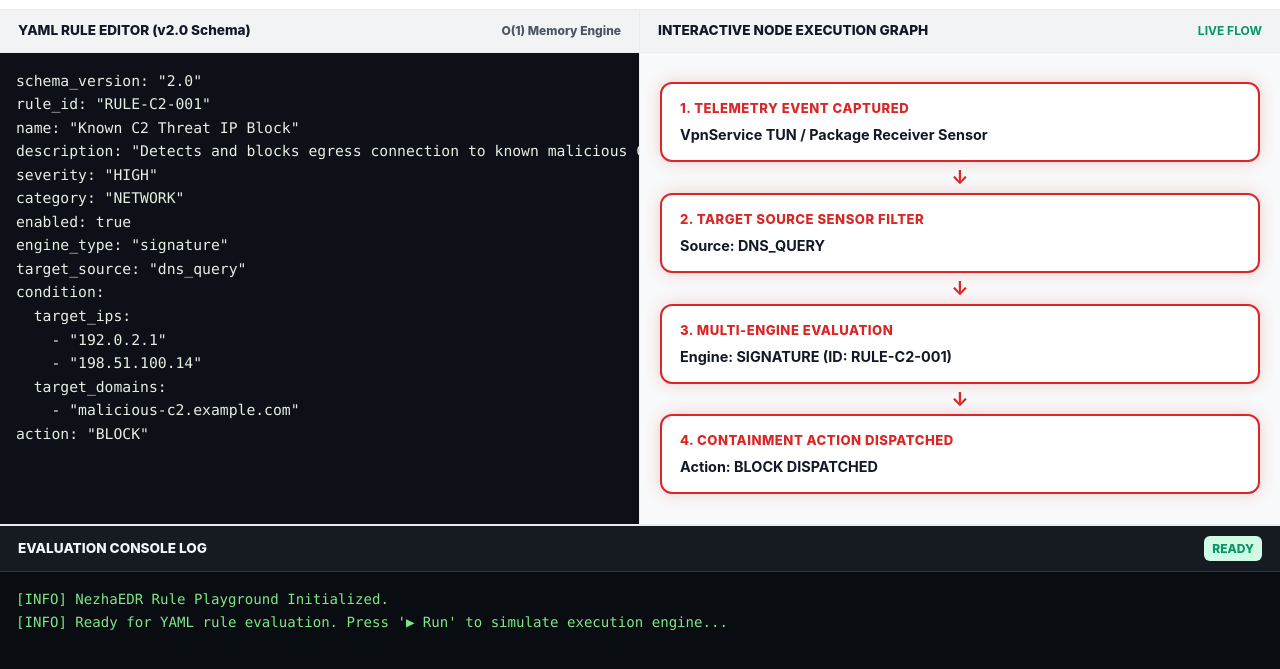
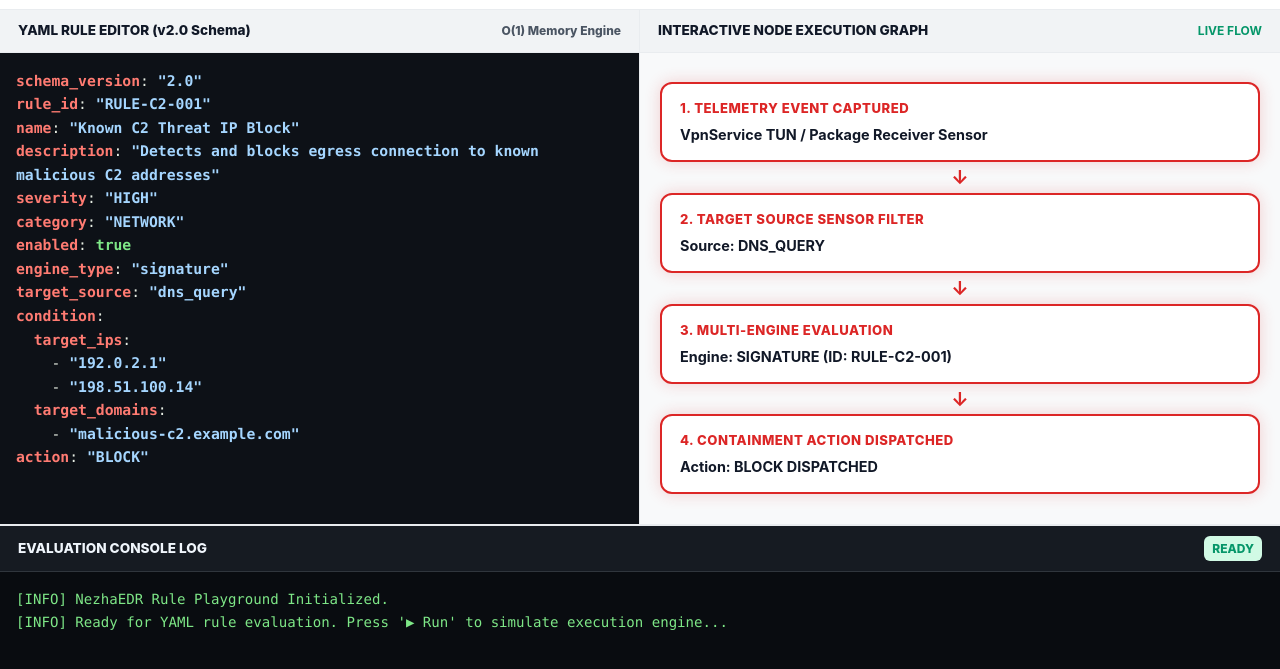
Before and after one commit to ctkqiang/NezhaEDRAndroid, a plain HTML site: page docs/playground.html in a window 1280 px wide. Shown: the part 55-724 px from the top of the page. Drawn offline with Linux system fonts and the light colour scheme.

Commit message:
feat(service,docs): make VPN foreground service notification non-dismissable and add real-time YAML syntax highlighting to playground editor

```diff
--- a/docs/app.js
+++ b/docs/app.js
@@ -210,8 +210,62 @@ function loadTemplate(type) {
   const editor = document.getElementById("yamlEditor");
   if (editor && yamlTemplates[type]) {
     editor.value = yamlTemplates[type];
-    updateNodeVisualizer();
+    onYamlInput();
   }
+}
+
+function onYamlInput() {
+  const editor = document.getElementById("yamlEditor");
+  if (!editor) return;
+  renderYamlHighlighting(editor.value);
+  updateNodeVisualizer();
+}
+
+function syncEditorScroll() {
+  const editor = document.getElementById("yamlEditor");
+  const highlighting = document.getElementById("editorHighlighting");
+  if (editor && highlighting) {
+    highlighting.scrollTop = editor.scrollTop;
+    highlighting.scrollLeft = editor.scrollLeft;
+  }
+}
+
+function renderYamlHighlighting(rawText) {
+  const codeEl = document.getElementById("highlightCode");
+  if (!codeEl) return;
+
+  const lines = rawText.split("\n");
+  const highlightedLines = lines.map(line => {
+    let escaped = line.replace(/&/g, "&amp;").replace(/</g, "&lt;").replace(/>/g, "&gt;");
+
+    if (escaped.trim().startsWith("#")) {
+      return `<span class="cmt">${escaped}</span>`;
+    }
+
+    if (escaped.includes(":")) {
+      const parts = escaped.split(":");
+      const key = parts[0];
+      const val = parts.slice(1).join(":");
+
+      let valHtml = val;
+      if (val.includes('"')) {
+        valHtml = val.replace(/"([^"]*)"/g, '<span class="str">"$1"</span>');
+      } else if (val.trim() === "true" || val.trim() === "false") {
+        valHtml = val.replace(/(true|false)/g, '<span class="val">$1</span>');
+      } else if (!isNaN(parseFloat(val.trim()))) {
+        valHtml = val.replace(/(\d+(\.\d+)?)/g, '<span class="val">$1</span>');
+      }
+      return `<span class="kw">${key}</span>:${valHtml}`;
+    }
+
+    if (escaped.trim().startsWith("-")) {
+      return escaped.replace(/"([^"]*)"/g, '<span class="str">"$1"</span>');
+    }
+
+    return escaped;
+  });
+
+  codeEl.innerHTML = highlightedLines.join("\n");
 }
 
 function updateNodeVisualizer() {
@@ -272,5 +326,5 @@ function runSimulation() {
 
 document.addEventListener("DOMContentLoaded", () => {
   initAutoThemeAndLocale();
-  updateNodeVisualizer();
+  onYamlInput();
 });
--- a/docs/playground.html
+++ b/docs/playground.html
@@ -75,7 +75,7 @@
       justify-content: space-between;
       align-items: center;
     }
-    /* Syntax Highlighted Editor Container */
+    /* Dual-Layer Syntax Highlighted Editor Container */
     .editor-wrapper {
       position: relative;
       flex: 1;
@@ -84,24 +84,45 @@
       background-color: #0D1117;
       overflow: hidden;
     }
-    .code-editor {
+    .editor-highlighting {
+      position: absolute;
+      top: 0;
+      left: 0;
       width: 100%;
       height: 100%;
-      background-color: transparent;
-      color: #E6EDE3;
+      padding: 16px;
+      margin: 0;
       font-family: var(--font-mono);
       font-size: 0.92rem;
+      line-height: 1.6;
+      white-space: pre-wrap;
+      word-wrap: break-word;
+      overflow: hidden;
+      pointer-events: none;
+      z-index: 1;
+      background: transparent;
+      border: none;
+    }
+    .code-editor {
+      position: absolute;
+      top: 0;
+      left: 0;
+      width: 100%;
+      height: 100%;
       padding: 16px;
+      background-color: transparent;
+      color: transparent;
+      caret-color: #38BDF8;
+      font-family: var(--font-mono);
+      font-size: 0.92rem;
+      line-height: 1.6;
+      white-space: pre-wrap;
+      word-wrap: break-word;
       border: none;
       resize: none;
       outline: none;
-      line-height: 1.6;
-      white-space: pre;
-      position: absolute;
-      top: 0;
-      left: 0;
       z-index: 2;
-      caret-color: #38BDF8;
+      overflow-y: auto;
     }
     /* Prominent n8n-Style Node Execution Visualizer */
     .flow-visualizer-box {
@@ -195,14 +216,15 @@
   <main class="playground-main">
     <!-- Top Split: Left YAML Code Editor | Right Node Visualizer -->
     <div class="top-split-container">
-      <!-- Left Pane: Code Editor -->
+      <!-- Left Pane: Code Editor with Syntax Highlighting -->
       <div class="pane">
         <div class="pane-header">
           <span data-i18n="paneEditor">YAML RULE EDITOR (v2.0 Schema)</span>
           <span style="font-size:0.75rem; color:var(--text-secondary);">O(1) Memory Engine</span>
         </div>
         <div class="editor-wrapper">
-          <textarea id="yamlEditor" class="code-editor" oninput="updateNodeVisualizer()"></textarea>
+          <pre id="editorHighlighting" class="editor-highlighting"><code id="highlightCode"></code></pre>
+          <textarea id="yamlEditor" class="code-editor" oninput="onYamlInput()" onscroll="syncEditorScroll()"></textarea>
         </div>
       </div>
 
```
Also changed, not shown: 1 other file.
